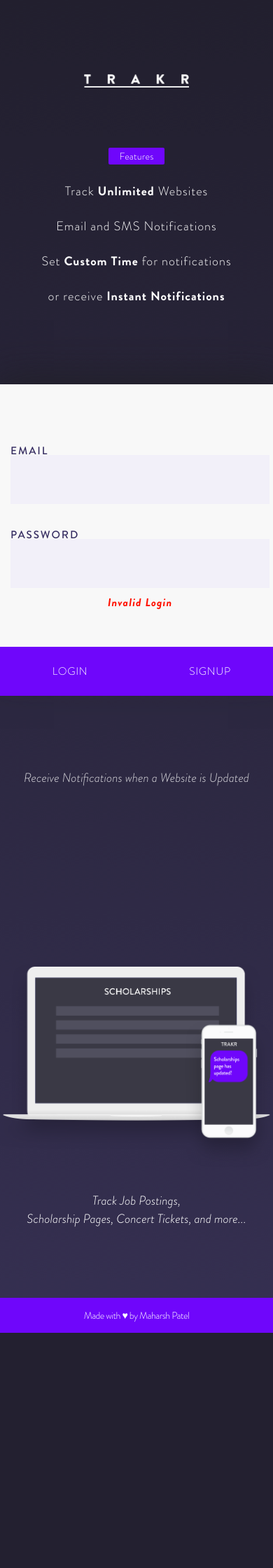
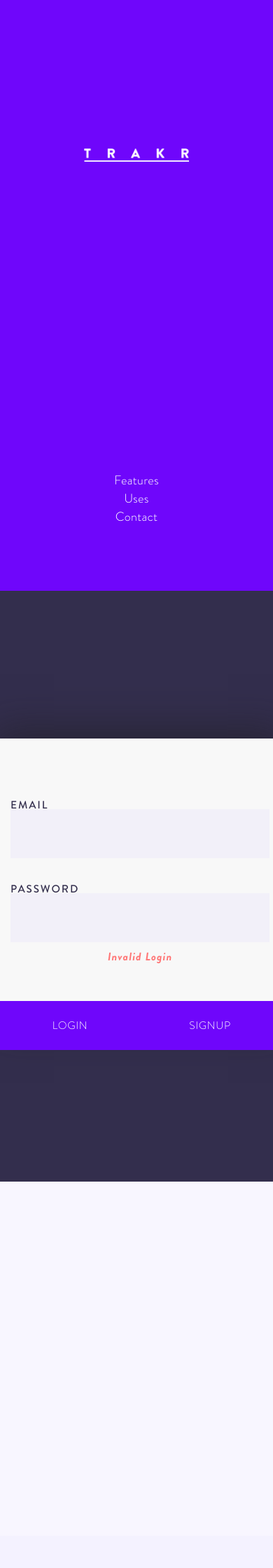
Before and after one commit to maharshmellow/trakr, a Django app: page / in a window 390 px wide; the page is wider, and only the part inside the window is pictured. Shown: the top 2240 px of that part at 70% size. Before the commit the page ends 1904 px from the top of that part, so only its background shows below. Run offline with Django 3.2, Linux system fonts and the light colour scheme; some libraries are stand-ins or nearby versions.

Commit message:
complete redesign

```diff
--- a/trakr/static/trakr/css/styles.css
+++ b/trakr/static/trakr/css/styles.css
@@ -2,24 +2,26 @@ body{
     margin: 0;
     padding: 0;
     overflow-x: hidden;
-    background-image: url("../images/another2-compressor.png");
     background-position: 0% 20%;
-    color: white;
+
 }
 #backplate{
     padding: 0;
 }
 
-#mainRow{
-    margin-top: 100px;
-    position: relative;
+#leftSection{
+    font-family: "BG";
+    background-color: #6F06FB;
+    letter-spacing: 0.34px;
+    height: 100vh;
+    padding-top: 25vh;
 }
-#infoSection{
-    font-family: "BG";
-    letter-spacing: 0.34px;
-    right: 0;
+#rightSection{
+    background-color: #332E4D;
+    height: 100vh;
+    padding-top: 25vh;
 }
-#featuresTag{
+/*#featuresTag{
     width: 100px;
     background-color: #6F06FB;
     background: #6F06FB;
@@ -28,22 +30,36 @@ body{
     letter-spacing: 0.19px;
     padding: 2px 15px 2px 15px;
     border-radius: 2px;
-}
-#infoSectionFeatures{
+}*/
+/*#infoSectionFeatures{
     padding-top: 50px;
     font-size: 18px;
     font-weight: 100;
     letter-spacing: 1.0px;
     line-height: 50px;
     padding-bottom: 100px;
-}
+}*/
 #trakrLogo{
     width: 150px;
-    padding-top: 5px;
 }
 
+#menu{
+    position: relative;
+    bottom: 0;
+    padding-top: 50vh;
+    font-family: "BG";
+    font-weight: 200;
+    /*font-style: italic;*/
+    font-size: 18px;
+}
+a{
+    color: white;
+}
+a:hover{
+    color: #ff7676;
+    text-decoration: none;
+}
 #loginArea{
-    background-color: white;
     color: #342B60;
     height: 400px;
     width: 400px;
@@ -59,17 +75,14 @@ body{
     font-family: "BG";
     font-weight: 400;
     font-size: 1.1em;
-    color: #463C70;
     margin-top: 23px;
-    color: #342B60;
+    color: #332E4D;
     letter-spacing: 1.87px;
 }
 
 #loginInputs{
     width: 100%;
-
 }
-
 #usernameInput, #passwordInput{
     width: 100%;
     height: 70px;
@@ -88,11 +101,8 @@ body{
     width: 100%;
 }
 #loginButton, #signupButton{
-    /* Rectangle 8: */
-    /*width: 100%;*/
     color: white;
     height: 70px;
-    /* LOGIN: */
     font-family: "BG";
     font-weight: 300;
     font-size: 1.1em;
@@ -110,33 +120,18 @@ body{
     font-weight: 700;
     font-style: italic;
     font-size: 16px;
-    color: #FF1001;
+    color: #ff7676;
     letter-spacing: 1.08px;
 }
+#features{
+    /*margin-top: 300px;*/
 
-#trakrMessage{
-    padding-top: 150px;
-    margin-bottom: 250px;
-    font-family: "BG";
-    font-weight: 200;
-    font-style: italic;
-    font-size: 18px;
-    opacity: 0.80;
+    top: 0;
 }
-#useCase1{
+.feature{
 
-}
-#useCase1_image{
-    /*width: 50%;*/
-
-}
-#useCase1_text{
-    margin-top: 2em;
-    font-family: "BG";
-    font-weight: 200;
-    font-size: 18px;
-    font-style: italic;
-    padding-bottom: 100px;
+    /*height: 60vh;*/
+    height: 60vh;
 }
 
 #footerbar{
--- a/trakr/templates/trakr/mainpage.html
+++ b/trakr/templates/trakr/mainpage.html
@@ -16,27 +16,21 @@
 
 <body>
     <div id="backplate" class="container-fluid">
-        <div class="row" id="mainRow">
-            <div class="col-md-6 col-md-push-1" id="infoSection">
+        <div class="row" id="splash">
+            <div class="col-md-5" id="leftSection">
                 <div class="row">
                     <div class="col-md-2"></div>
                     <div class="col-md-8"><img id="trakrLogo" class="img-responsive img-center undraggable" src="{% static 'trakr/images/logo.png' %}"> <br></div>
                     <div class="col-md-2"></div>
                 </div>
                 <div class="row">
-                    <div class="col-md-2"></div>
-                    <div class="col-md-8 text-center" id="infoSectionFeatures">
-                        <span id="featuresTag">Features</span> <br>
-                        Track <strong>Unlimited</strong> Websites <br>
-                        Email and SMS Notifications <br>
-                        Set <strong>Custom Time</strong> for notifications<br>
-                        or receive <strong>Instant Notifications</strong>
+                    <div id="menu" class="col-md-12 center-block text-center">
+                        <a href="#features">Features</a> <br> <a href="#">Uses</a> <br> <a href="#">Contact</a>
                     </div>
-                    <div class="col-md-2"></div>
                 </div>
             </div>
 
-            <div class="col-md-6 col-md-pull-1" id="loginSection">
+            <div class="col-md-7" id="rightSection">
                 <div id="loginArea" class="center-block">
                     <div class="col-md-1"></div>
                     <div id="loginBlock" class="col-md-10">
@@ -58,29 +52,29 @@
                         <button id="loginButton" onclick="login()" class="col-md-6 col-xs-6">LOGIN</button>
                         <button id="signupButton" onclick="signup()" class="col-md-6 col-xs-6">SIGNUP</button>
                     </div>
-
                 </div>
-
             </div>
 
-            <div id="trakrMessage" class="col-md-12 text-center">
-                Receive Notifications when a Website is Updated
+        </div>
+        <div id="features">
+            <div class="row feature" style="background: rgba(149,124,255,0.07);">
+            </div>
+            <div class="row feature" style="background: rgba(149,124,255,0.10);">
+            </div>
+            <div class="row feature" style="background: rgba(149,124,255,0.07);">
+            </div>
+            <div class="row feature" style="background: rgba(149,124,255,0.10);">
             </div>
 
-            <div class="row" id="useCase1">
-                <div class="col-md-1 col-xs-0"></div>
-                <div id="useCase1_image" class="col-md-7 col-xs-12">
-                    <img class="img-responsive" src="{% static 'trakr/images/laptop.png' %}"></img>
-                </div>
-                <div id="useCase1_text" class="col-md-3 col-xs-12 text-center">
-                    Track Job Postings, <br> Scholarship Pages, Concert Tickets, and more...
-                </div>
-                <div class="col-md-1 col-xs-0"></div>
 
 
-            </div>
+
+        </div>
+
+
+
         <div id="footerbar" class="text-center">Made with &hearts; by Maharsh Patel</div>
-        </div>
+
 
         <!-- <div id="footerbar" class="text-center">Made with &hearts; by Maharsh Patel</div> -->
     </div>
```
